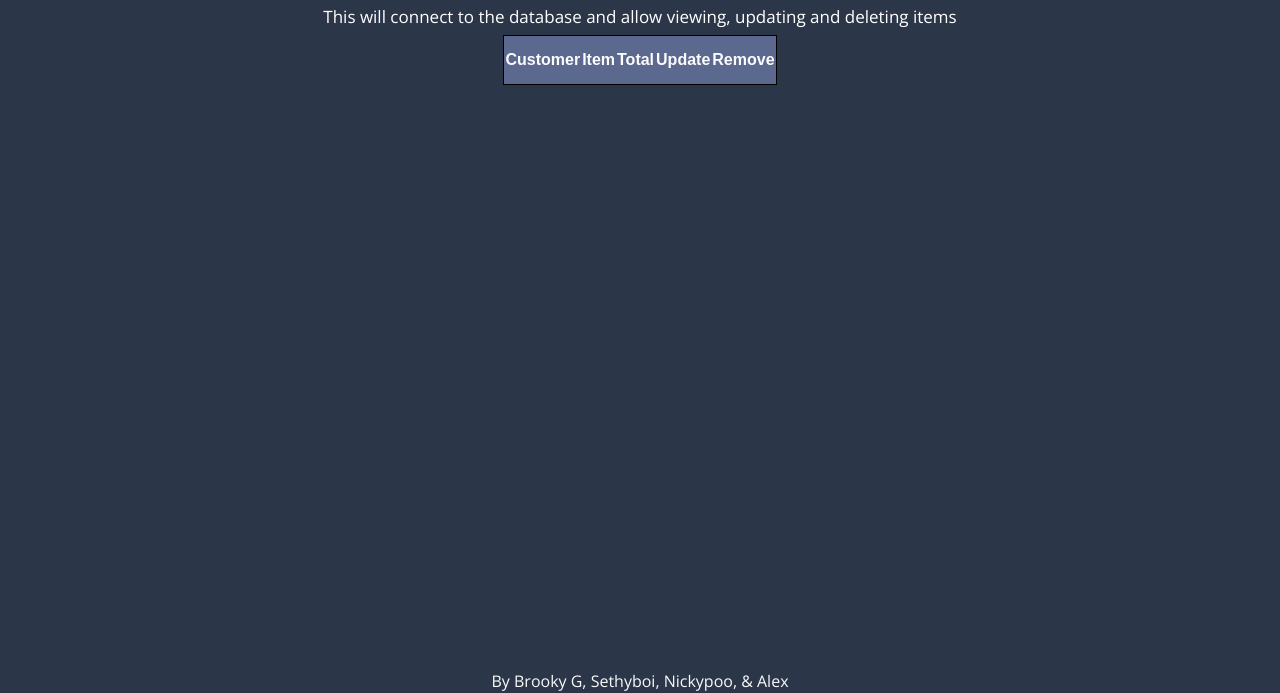
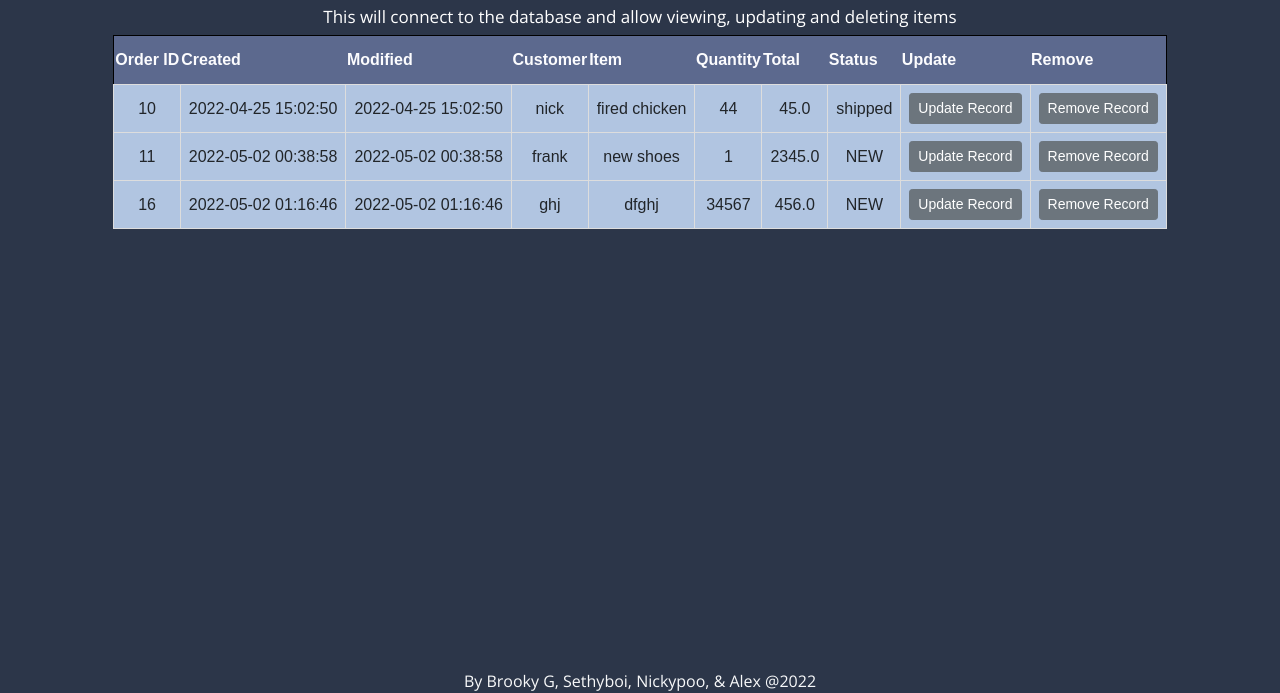
Before and after one commit to bginn27/ProgrammingProject, a Flask app: page /orders in a window 1280 px wide. Shown: the part 107-800 px from the top of the page. Run offline with Flask 2, Linux system fonts and the light colour scheme; data comes from the database, SQL or seed files in the repository; both versions use the stored data as it was after the commit; lists and menus that the app fills with data are empty; some libraries are stand-ins or nearby versions.

Commit message:
minor errors

```diff
--- a/app.py
+++ b/app.py
@@ -78,15 +78,17 @@
         return render_template('inventoryadd.html')
 
     if request.method == "POST":
+        itemID = request.form.get("itemID")
         itemName = request.form.get("itemName")
+        quantity = request.form.get("quantity")
         description = request.form.get("description")
         location = request.form.get("location")
 
         conn = sqlite3.connect('database.db')
         cur = conn.cursor()
         add_inventory = cur.execute("""
-        INSERT INTO inventory (itemName, description, location)
-        VALUES (?, ?, ?)""",(itemName, description, location))
+        INSERT INTO inventory (id,itemName, quantity, description, location)
+        VALUES (?,?, ?, ?, ?)""",(itemID,itemName, quantity, description, location))
         conn.commit()
         conn.close()
         return redirect("/inventory")
@@ -103,6 +105,7 @@
         itemNum = id
         itemName = request.form.get("itemName")
         description = request.form.get("description")
+        quantity = request.form.get("quantity")
         location = request.form.get("location")
         #DB Connection
         conn = get_db_connection()
@@ -218,13 +221,14 @@
     if request.method == "POST":
         customer = request.form.get("customer")
         item = request.form.get("item")
+        quanity = request.form.get("quantity")
         total = request.form.get("total")
 
         conn = sqlite3.connect('database.db')
         cur = conn.cursor()
         add_orders = cur.execute("""
-        INSERT INTO orders (customer,item,total,status)
-        VALUES (?, ?, ?, ?)""",(customer, item, total, 'NEW'))
+        INSERT INTO orders (customer,item, quantity, total,status)
+        VALUES (?, ?, ?, ?, ?)""",(customer, item, quanity, total, 'NEW'))
         conn.commit()
         conn.close()
         return redirect("/orders")
@@ -240,11 +244,12 @@
         orderIP = id
         customer = request.form.get("customer")
         item = request.form.get("item")
+        quantity = request.form.get("quantity")
         total = request.form.get("total")
         status = request.form.get("status")
         #DB Connection
         conn = get_db_connection()
-        dbexe = """UPDATE orders SET customer='{}', item='{}', total='{}', status='{}' WHERE id={}""".format(customer, item, total, status, id)
+        dbexe = """UPDATE orders SET customer='{}', item='{}', quantity='{}', total='{}', status='{}' WHERE id={}""".format(customer, item, quantity, total, status, id)
         print(dbexe)
         db_update = conn.execute(dbexe)
         conn.commit()
--- a/schema.sql
+++ b/schema.sql
@@ -24,6 +24,7 @@
     updated TIMESTAMP NOT NULL DEFAULT CURRENT_TIMESTAMP,
     customer TEXT,
     item INTEGER NOT NULL,
+    quantity INTEGER NOT NULL,
     total REAL NOT NULL,
     status TEXT
 );
--- a/templates/base2.html
+++ b/templates/base2.html
@@ -45,26 +45,26 @@
             <ul class="site-menu js-clone-nav mr-auto d-none d-lg-block">
               <li class="active"><a href="/"><span>Home</span></a></li>
               <li class="has-children">
-                <a href="inventory"><span>Inventory</span></a>
+                <a href="/inventory"><span>Inventory</span></a>
                 <ul class="dropdown arrow-top">
-                  <li><a href="inventory">View Inventory</a></li>
-                  <li><a href="inventoryadd">Add Inventory</a></li>
+                  <li><a href="/inventory">View Inventory</a></li>
+                  <li><a href="/inventoryadd">Add Inventory</a></li>
                   </li>
                 </ul>
               </li>
               <li class="has-children">
-                <a href="orders"><span>Orders</span></a>
+                <a href="/orders"><span>Orders</span></a>
                 <ul class="dropdown arrow-top">
-                  <li><a href="orders">View Orders</a></li>
-                  <li><a href="orderadd">Add Order</a></li>
+                  <li><a href="/orders">View Orders</a></li>
+                  <li><a href="/orderadd">Add Order</a></li>
                   </li>
                 </ul>
               </li>
               <li class="has-children">
-                <a href="users"><span>Users</span></a>
+                <a href="/users"><span>Users</span></a>
                 <ul class="dropdown arrow-top">
-                  <li><a href="users">View Users</a></li>
-                  <li><a href="useradd">Add User</a></li>
+                  <li><a href="/users">View Users</a></li>
+                  <li><a href="/useradd">Add User</a></li>
                   </li>
                 </ul>
               </li>
@@ -83,7 +83,7 @@
 
 
       <footer>
-        By <span>Brooky G, Sethyboi, Nickypoo, & Alex
+        By <span>Brooky G, Sethyboi, Nickypoo, & Alex @2022
         </span>
       </footer>
   </body>
--- a/templates/inventoryadd.html
+++ b/templates/inventoryadd.html
@@ -16,8 +16,8 @@
             <input type="text" id="itemName" name="itemName" placeholder="Item Name" required><br><br>
             <label for="description">Description:</label>
             <input type="text" id="description" name="description" placeholder="Description" required><br><br>
-            <label for="description">Quantity:</label>
-            <input type="text" id="Quantity" name="Quantity" placeholder="Quantity" required><br><br>
+            <label for="quantity">Quantity:</label>
+            <input type="text" id="quantity" name="quantity" placeholder="Quantity" required><br><br>
             <label for="location">Location:</label>
             <input type="text" id="location" name="location" placeholder="Location" required><br><br>
             <button type="submit">Submit</button>
--- a/templates/orderadd.html
+++ b/templates/orderadd.html
@@ -10,9 +10,10 @@
             <input type="text" id="customer" name="customer" placeholder="Customer Name" required><br><br>
             <label for="item">Item Ordered:</label>
             <input type="text" id="item" name="item" placeholder="Item Ordered" required><br><br>
+            <label for="quantity">Quantity:</label>
+            <input type="number" inputmode="decimal" min="0" step=".01" id="quantity" name="quantity" placeholder="Quantity" required><br><br>
             <label for="total">Total:</label>
             <input type="number" inputmode="decimal" min="0" step=".01" id="total" name="total" placeholder="Total" required><br><br>
-
             <button type="submit">Submit</button>
         </form>
     </div>
--- a/templates/orders.html
+++ b/templates/orders.html
@@ -8,28 +8,35 @@
 </h1>
 <table id="tabledata">
     <tr>
+        <th>Order ID</th>
+        <th>Created</th>
+        <th>Modified</th>
         <th>Customer</th>
         <th>Item</th>
+        <th>Quantity</th>
         <th>Total</th>
+        <th>Status</th>
         <th>Update</th>
         <th>Remove</th>
 
     </tr>
-    {% for user in users %}
+    {% for order in orders %}
     <tr>
-        <td class="c2">{{orders.id}}</td>
-       <td class="c3">{{orders.created}}</td>
-       <td class="c3">{{orders.updated}}</td>
-       <td class="c4"><SPAN>{{orders.customer}}</SPAN></td>
-       <td class="c5"><SPAN>{{orders.item}}</SPAN></td>
-       <td class="c5"><SPAN>{{orders.total}}</SPAN></td>
+        <td class="c2">{{order.id}}</td>
+       <td class="c3">{{order.created}}</td>
+       <td class="c3">{{order.updated}}</td>
+       <td class="c4"><SPAN>{{order.customer}}</SPAN></td>
+       <td class="c5"><SPAN>{{order.item}}</SPAN></td>
+       <td class="c5"><SPAN>{{order.quantity}}</SPAN></td>
+       <td class="c5"><SPAN>{{order.total}}</SPAN></td>
+       <td class="c5"><SPAN>{{order.status}}</SPAN></td>
        <td>
-            <form action="/users/update/{{order.id}}" method="GET">
+            <form action="/orders/update/{{order.id}}" method="GET">
             <input type="submit" class="btn btn-secondary btn-sm" value="Update Record">
              </form>
         </td>
         <td>
-            <form action="/users/remove/{{user.id}}" method="POST">
+            <form action="/orders/remove/{{order.id}}" method="POST">
             <input type="submit" class="btn btn-secondary btn-sm" value="Remove Record">
             </form>
         </td>
```
Also changed, not shown: templates/orderupdate.html (added, +37 -0 lines), database.db.
